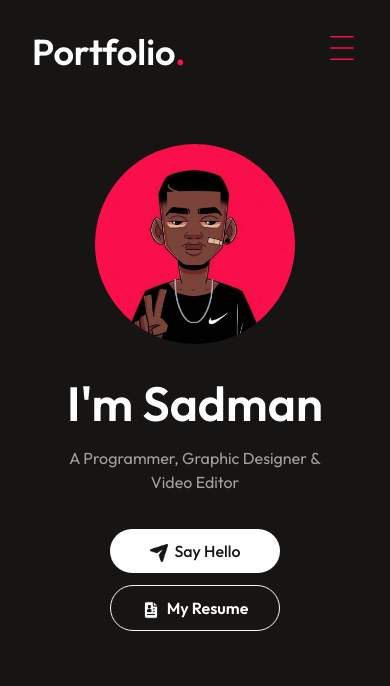
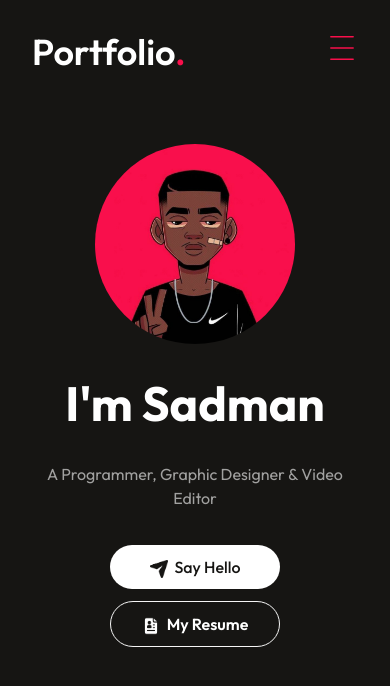
Before and after one commit to sadman-saquib/portfolio-sadman, a React (Vite) app: page / in a window 390 px wide. Shown: the top 686 px of the page. Built offline with nearby package versions, Linux system fonts and the light colour scheme.

Commit message:
update2: mobile view

```diff
--- a/src/Components/Hero/Hero.jsx
+++ b/src/Components/Hero/Hero.jsx
@@ -16,8 +16,8 @@ const Hero = () => {
     className='flex flex-col items-center gap-[35px]'>
       <img src={profile} alt='Image' className='rounded-full w-[200px] mt-10 xl:mt-70px]'></img>
       <h1 className='hidden md:flex text-5xl md:text-6xl font-bold text-center sm:h-10'>I'm <span>Sadman Saquib</span></h1>
-      <h1 className='text-5xl h-8 font-semibold md:hidden'>I'm <span>Sadman</span></h1>
-      <p className=' px-12 md:text-xl h-12 text-center md:h-12  text-white/60'>A Programmer, Graphic Designer & Video Editor</p>
+      <h1 className='text-5xl font-bold text-center sm:h-10 md:hidden'>I'm <span>Sadman</span></h1>
+      <p className=' px-10 md:text-xl text-center h-12  text-white/60'>A Programmer, Graphic Designer & Video Editor</p>
       <div className="hero-action flex flex-col gap-3 items-center text-[16px] font-semibold xl:gap-[25px] xl:flex-row mb-[50px]">
         <div className="hero-connect"><img src={send} alt="" />Say Hello</div>
         <div className="hero-resume"><img src={resume} alt="" />My Resume</div>
```
